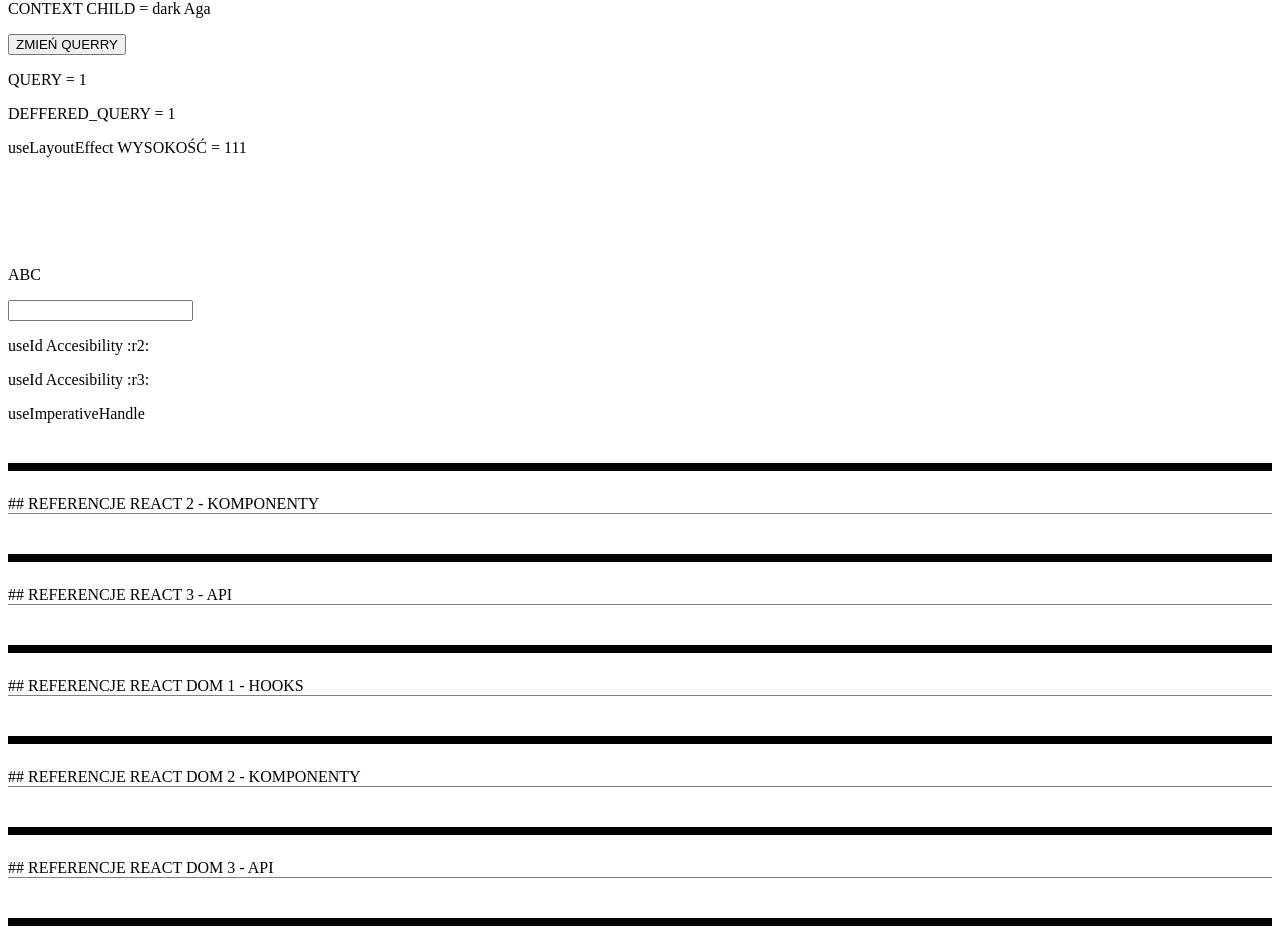
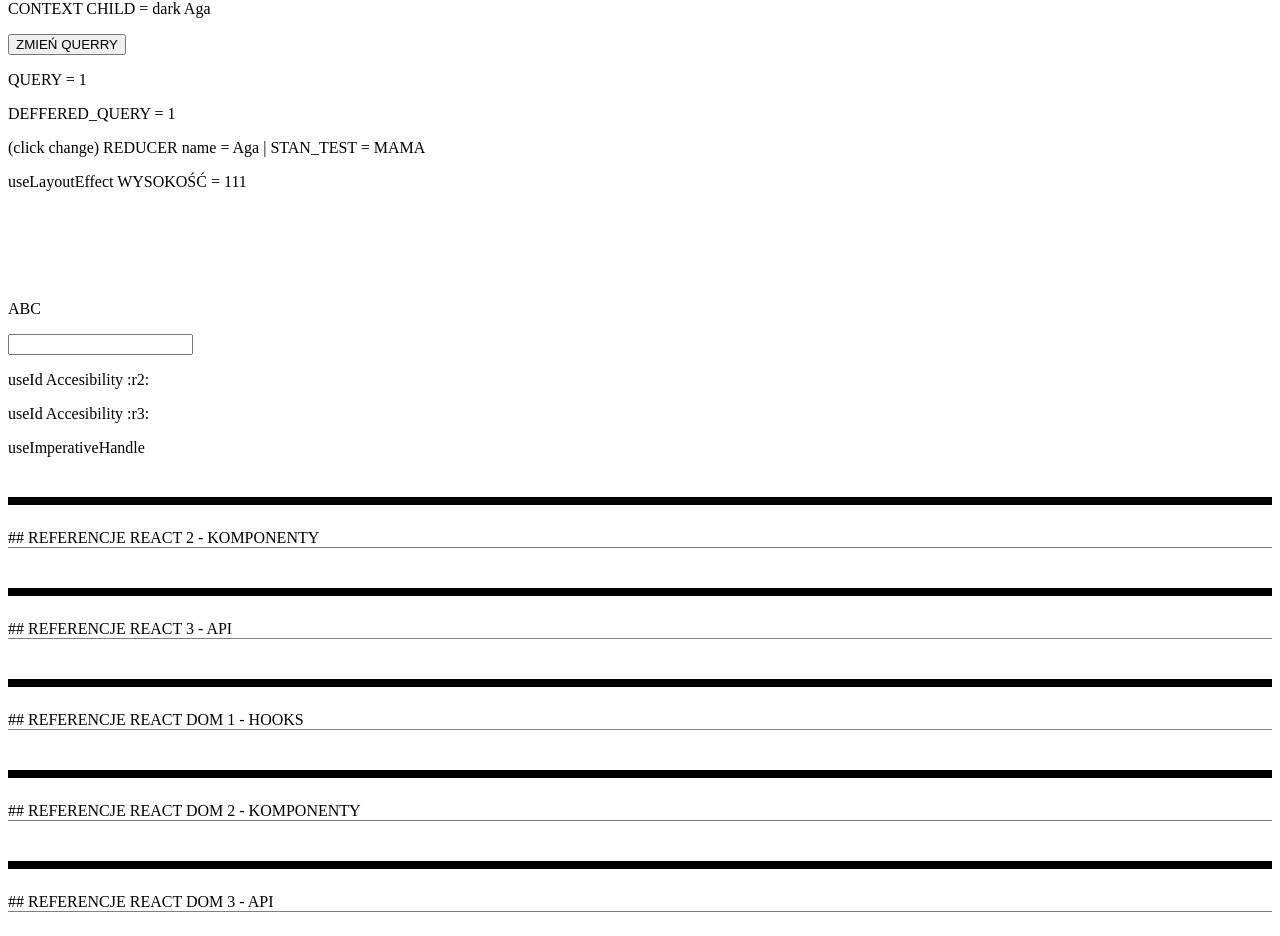
Before and after one commit to MaciejRog/CHEATSHEET_REACT, a React (Vite) app: page / in a window 1280 px wide. Shown: the part 2119-3055 px from the top of the page. Built offline with nearby package versions, Linux system fonts and the light colour scheme; no server answers.

Commit message:
add react hook useReducer info

```diff
--- a/src/2_REFERENCJE/1_ref_REACT/1_Hooks/ReactHooks.jsx
+++ b/src/2_REFERENCJE/1_ref_REACT/1_Hooks/ReactHooks.jsx
@@ -12,6 +12,7 @@ import {
   useInsertionEffect,
   useLayoutEffect,
   useMemo,
+  useReducer,
   useRef,
   useState,
 } from "react";
@@ -29,6 +30,7 @@ function ReactHooks() {
       <ReactHooksMemo />
       <ReactHooksContext />
       <ReactHooksDefferedValue />
+      <ReactHooksReducer />
 
       {/* ##### CODZIENNE UŻYCIE + TYLKO CLIENT SIDE */}
       <ReactHooksEffect />
@@ -533,8 +535,74 @@ const ReactHooksMemoChild = memo(function ReactHooksMemoChildInner({ obj }) {
 });
 
 // #################################
-// ####
+// #### useReducer | zaawansowane zarządzanie STANEM (bardziej zaawansowany useState)
 // VVVVVVVVVVVVVVVVVVVVVVVVVVVVVVVVV
+
+const initReducerState = { name: "Aga" };
+
+// WYGONIE JEST WYODRĘBNIĆ AKCJE
+const REDUCER_ACTIONS = {
+  SET_NAME: "setName",
+  RESET: "reset",
+};
+
+function reducer(state, action) {
+  switch (action.type) {
+    case REDUCER_ACTIONS.SET_NAME:
+      // NIE MODYFIKUJEMY STANU tylko zwracamy NOWY :)
+      return {
+        ...state,
+        name: action.payload,
+      };
+    case REDUCER_ACTIONS.RESET:
+      return initReducerState;
+    default:
+      throw new Error("Unknown action");
+  }
+}
+
+function ReactHooksReducer() {
+  /*
+  const [state, dispatch] = useReducer(reducer, initialArg, init?)
+    -) state -> STAN
+    -) dispatch -> FUNKCJA do URUCHAMIANIA AKCJI (obiekt o budowie {type: string, payload?: any(optional)})
+    -) reducer -> FUNKCJA do obsługi AKCJI [AKTUALIZACJI STANU]  function reducer(state, action) { ...zwraca nowy stan}
+    -) initialArg -> POCZATKOWA WARTOŚĆ STANU (zawsze niech to będzie sama wartość -> nigdy wywołanie funkcji ,
+           bo przy kazdym rerenderze się wykona, a nie musi [moze pogorszyć performance] jeśli mysi byc FUNC to jako 3 argument)
+    -) init (OPCJONALNY) -> FUNCKJA (która zwraca stan początkowy), gdy jest obecna nadpisuje 'initialArg'
+
+  ZASTRZEZENIA:
+    - w <strictMode> wywoła się 2 razy
+    - aktualizacja STANU jest BATCHowana (rerender komponenty dopiero gdy wszystkie SETTERY STANU się wykonają)
+            mozna to zmienić poprzez dostęp do DOM przez 'flushSync'
+
+
+  */
+  const [state, dispatch] = useReducer(reducer, initReducerState);
+  const [stanTest] = useReducer(reducer, "", () => {
+    // super miejsce do pobrania INIT WARTOŚCI np: z localStorage
+    return "MAMA";
+  });
+
+  function handleClick() {
+    if (state.name === "Aga") {
+      dispatch({
+        type: REDUCER_ACTIONS.SET_NAME,
+        payload: "Aguś",
+      });
+    } else {
+      dispatch({
+        type: REDUCER_ACTIONS.RESET,
+      });
+    }
+  }
+
+  return (
+    <p onClick={handleClick}>
+      (click change) REDUCER name = {state.name} | STAN_TEST = {stanTest}
+    </p>
+  );
+}
 
 // #################################
 // ####
```
